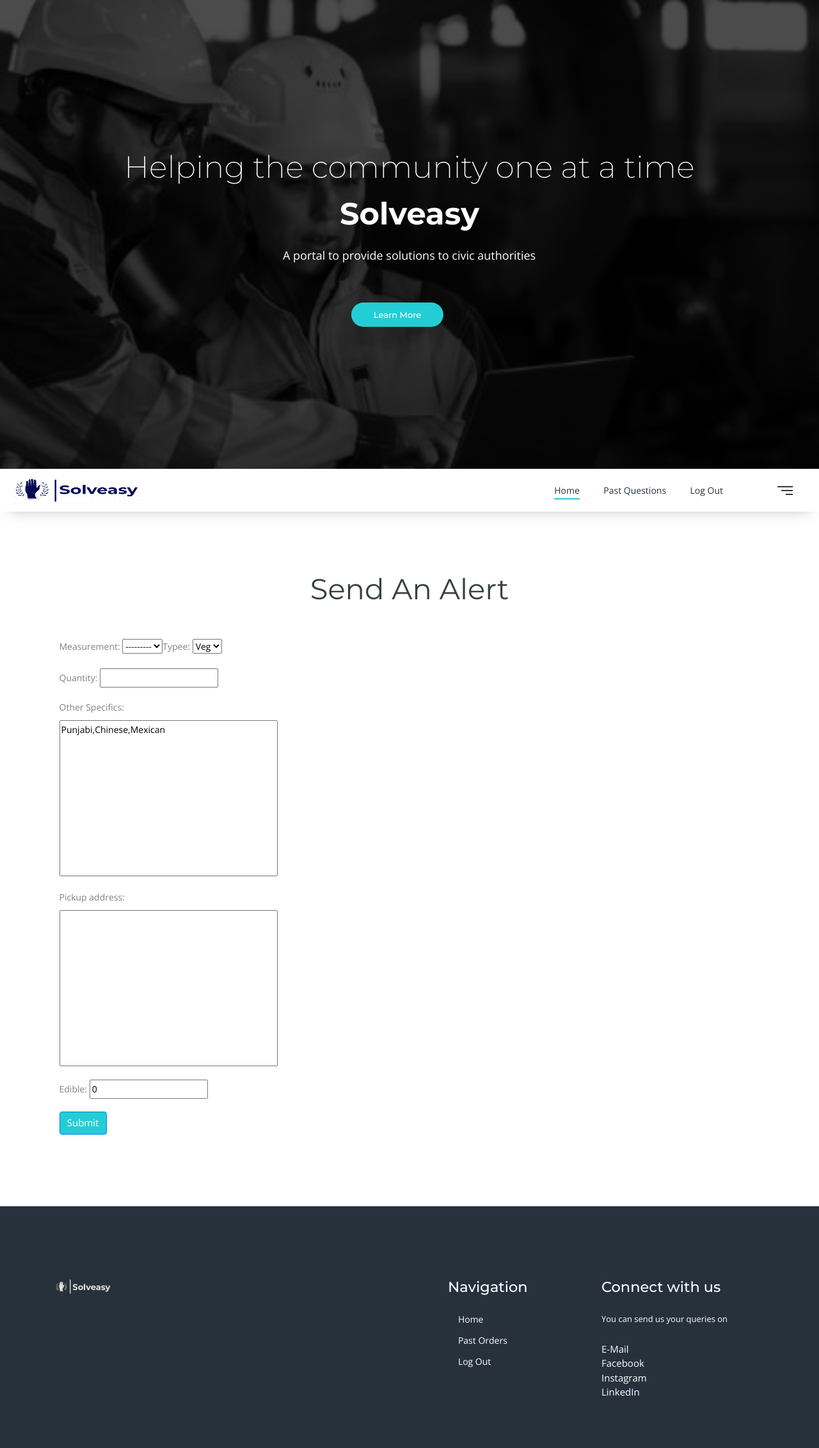
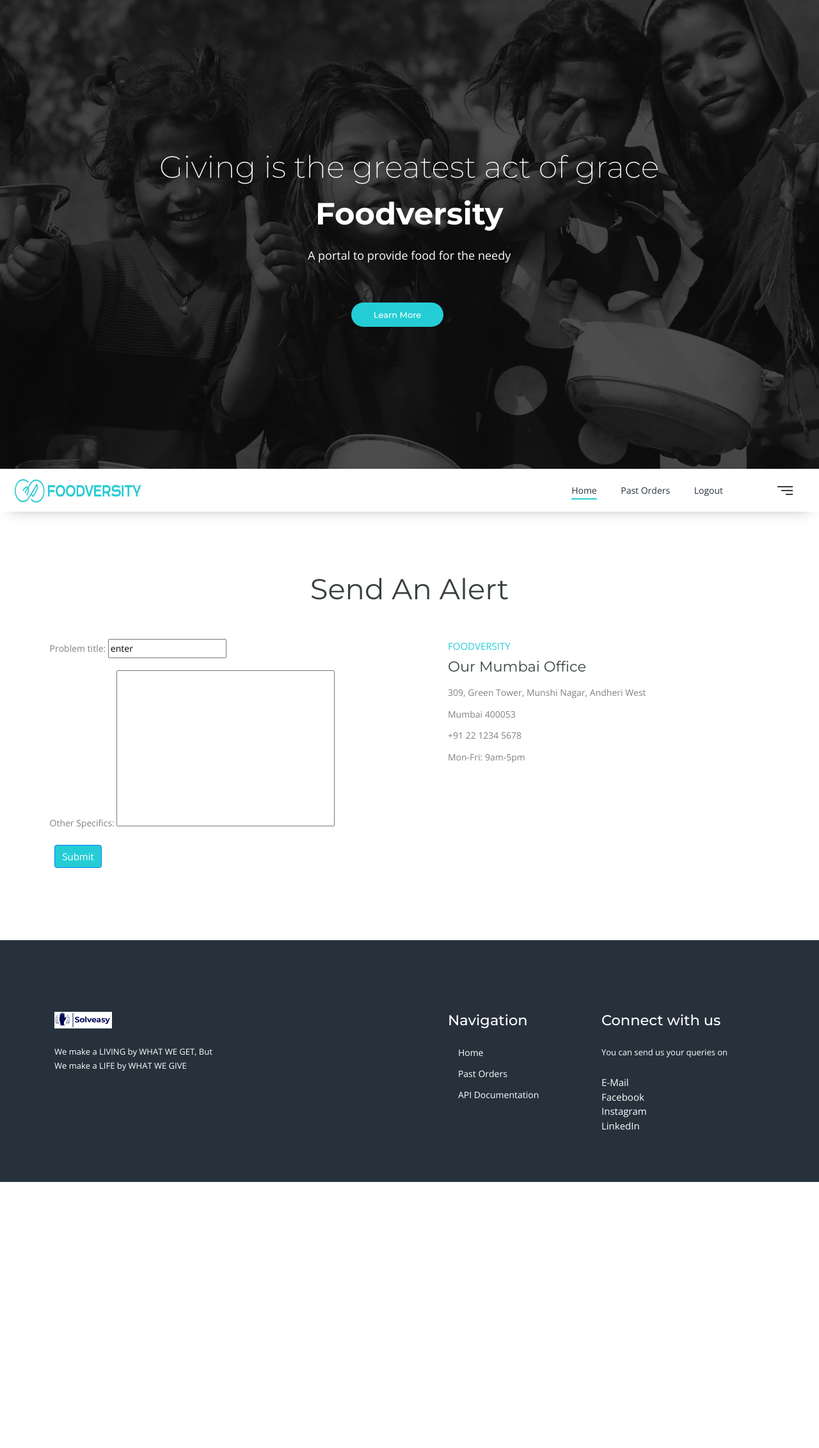
Before and after one commit to Rutvik-C/SE-Hackathon-20, a Django app: page /Authority/loginpage in a window 1280 px wide. Shown: the whole page at 64% size. After the commit the page ends 1848 px from the top, so only its background shows below. Run offline with Django 3.2, Linux system fonts and the light colour scheme; a user stored in the database is signed in; data comes from the database, SQL or seed files in the repository; some libraries are stand-ins or nearby versions; some web fonts are replaced.

Commit message:
district uploads problem

```diff
--- a/Solveasy/Authority/admin.py
+++ b/Solveasy/Authority/admin.py
@@ -1,10 +1,8 @@
 from django.contrib import admin
-from .models import Belongs,Cities,otherDetails,foodAvbl,Measurement,TypeOf, History
+from .models import Belongs,Cities,otherDetails,foodAvbl,History
 
 admin.site.register(Belongs)
 admin.site.register(Cities)
 admin.site.register(otherDetails)
 admin.site.register(foodAvbl)
-admin.site.register(Measurement)
-admin.site.register(TypeOf)
 admin.site.register(History)
--- a/Solveasy/Authority/models.py
+++ b/Solveasy/Authority/models.py
@@ -27,30 +27,14 @@
     def __str__(self):
         return self.address
 
-
-class Measurement(models.Model):
-    name = models.CharField(max_length=100, default="enter")
-
-    def __str__(self):
-        return self.name
-
-class TypeOf(models.Model):
-    name = models.CharField(max_length=100, default="enter")
-
-    def __str__(self):
-        return self.name
 class foodAvbl(models.Model):
     user = models.ForeignKey(User, related_name="foodss", related_query_name="foodss", null=True, blank=True,on_delete=models.CASCADE)
     otherDetails = models.OneToOneField(otherDetails, null=True, blank=True, on_delete=models.CASCADE)
-    measurement = models.ForeignKey(Measurement, on_delete=models.CASCADE, null=True)
-    typee = models.ForeignKey(TypeOf, on_delete=models.CASCADE, null=True,default="veg")
-    quantity = models.IntegerField()
-    Other_Specifics=models.TextField(max_length=100,default="Punjabi,Chinese,Mexican")
-    images=models.ImageField(upload_to='NGO/images', null=True, blank=True)
+    problem_title = models.CharField(max_length=100,default="enter")
+    Other_Specifics=models.TextField(max_length=100)
+    images=models.ImageField(upload_to='Authority/images', null=True, blank=True)
     city = models.CharField(max_length=100, default="enter")
-    pickup_address = models.TextField(max_length=200)
     created_on=models.DateTimeField(auto_now_add=False , editable=True,null=True)
-    edible = models.IntegerField(default=0)
 
     def __str__(self):
         return str(self.user.username)
@@ -58,15 +42,10 @@
 class History(models.Model):
     user = models.ForeignKey(User, related_name="foodsss", related_query_name="foodsss", null=True, blank=True,on_delete=models.CASCADE)
     otherDetails = models.OneToOneField(otherDetails, null=True, blank=True, on_delete=models.CASCADE)
-    measurement = models.ForeignKey(Measurement, on_delete=models.CASCADE, null=True)
-    typee = models.ForeignKey(TypeOf, on_delete=models.CASCADE, null=True,default="veg")
-    quantity = models.IntegerField()
     Other_Specifics=models.TextField(max_length=100,default="Punjabi,Chinese,Mexican")
     images=models.ImageField(upload_to='Authority/images', null=True, blank=True)
     city = models.CharField(max_length=100, default="enter")
-    pickup_address = models.TextField(max_length=200)
     created_on=models.DateTimeField(auto_now_add=False , editable=True,null=True)
-    edible = models.IntegerField(default=0)
 
     def __str__(self):
         return str(self.user.username)
--- a/Solveasy/Authority/templates/Authority/loginpage.html
+++ b/Solveasy/Authority/templates/Authority/loginpage.html
@@ -5,7 +5,7 @@
 
 <meta charset="utf-8">
 <meta name="viewport" content="width=device-width, initial-scale=1, shrink-to-fit=no">
-<title>Home</title>
+<title>Foodversity</title>
 <link href="https://proxy-ap-south1.goorm.io//service/5ed7420f71bc4ec08d5f3172_dcs3ic4fHwAcq61LxI9.run-ap-south1.goorm.io/9080//file/load/WhatsApp%20Image%202020-07-03%20at%2016.09.51%20(2).jpeg?path=d29ya3NwYWNlJTJGcm90cmFjdCUyRnZpZXdzJTJGaW1hZ2VzJTJGV2hhdHNBcHAlMjBJbWFnZSUyMDIwMjAtMDctMDMlMjBhdCUyMDE2LjA5LjUxJTIwKDIpLmpwZWc=&docker_id=dcs3ic4fHwAcq61LxI9&secure_session_id=FX2m6SIiaI8nF1KTtndqpGN1joMP2pOc" rel="icon">
 <link rel="stylesheet" href="https://themesindustry.com/html/trax-2020/css/bootstrap.min.css">
 <link rel="stylesheet" href="https://themesindustry.com/html/trax-2020/css/all.min.css">
@@ -30,7 +30,7 @@
 <nav class="navbar navbar-expand-lg fixed-bottom static-nav">
 <div style="margin-left:5px;" class="container">
 <a class="" href="#">
-  <img class="" style="margin-left:2px;height:40px; width:200px;" src="{% static 'frontpage/images/logo.png' %}"  alt="home banner">
+  <img class="" style="margin-left:2px;height:40px; width:200px;" src="{% static 'frontpage/images/Logonav.jpeg' %}"  alt="home banner">
 </a>
 <div class="collapse navbar-collapse">
 <ul class="navbar-nav mx-auto ml-xl-auto mr-xl-0">
@@ -38,10 +38,10 @@
 <a class="nav-link active pagescroll" href="#home">Home</a>
 </li>
 <li class="nav-item" href="/Authority/loginpage/pastalerts">
-<a class="nav-link " href="/Authority/loginpage/pastalerts">Past Questions</a>
+<a class="nav-link " href="/Authority/loginpage/pastalerts">Past Orders</a>
 </li>
 <li class="nav-item" href="/Authority/logout">
-<a class="nav-link " href="/Authority/logout">Log Out</a>
+<a class="nav-link " href="/Authority/logout">Logout</a>
 </li>
 </ul>
 </div>
@@ -63,7 +63,7 @@
 </li>
 
 <li class="nav-item">
-<a class="nav-link pagescroll" href="/Authority/loginpage/pastalerts">Past Questions</a>
+<a class="nav-link pagescroll" href="/Authority/loginpage/pastalerts">Past Orders</a>
 </li>
 
 <li class="nav-item">
@@ -90,16 +90,16 @@
 <li data-index="rs-layers" data-transition="fade" data-slotamount="default" data-hideafterloop="0" data-hideslideonmobile="off" data-easein="default" data-easeout="default" data-masterspeed="500" data-rotate="0" data-saveperformance="off" data-title="Slide" data-param1="" data-param2="" data-param3="" data-param4="" data-param5="" data-param6="" data-param7="" data-param8="" data-param9="" data-param10="" data-description="">
 
 <div class="overlay overlay-dark opacity-7"></div>
-<img class="slide-bg " style="height:100%;width:100%" src="{% static 'frontpage/images/banner1.jpeg' %}"  alt="home banner">
+<img class="slide-bg " style="height:100%;width:100%" src="{% static 'frontpage/images/banner.jpeg' %}"  alt="home banner">
 
 <div class="tp-caption tp-resizeme z-index-15" data-x="['center','center','center','center']" data-hoffset="['0','0','0','0']" data-y="['middle','middle','middle','middle']" data-voffset="['-150','-155','-155','-155']" data-whitespace="nowrap" data-responsive_offset="on" data-width="['none','none','none','none']" data-type="text" data-textalign="['center','center','center','center']" data-transform_idle="o:1;" data-transform_in="x:-50px;opacity:0;s:2000;e:Power3.easeOut;" data-transform_out="s:1000;e:Power3.easeInOut;s:1000;e:Power3.easeInOut;" data-start="1000" data-splitin="none" data-splitout="none">
-<h2 class="font-xlight">Helping the community one at a time</h2>
+<h2 class="font-xlight">Giving is the greatest act of grace</h2>
 </div>
  <div class="tp-caption tp-resizeme z-index-15" data-x="['center','center','center','center']" data-hoffset="['0','0','0','0']" data-y="['middle','middle','middle','middle']" data-voffset="['-70','-70','-70','-70']" data-whitespace="nowrap" data-responsive_offset="on" data-width="['none','none','none','none']" data-type="text" data-textalign="['center','center','center','center']" data-transform_idle="o:1;" data-transform_in="y:[100%];z:0;rX:0deg;rY:0;rZ:0;sX:1;sY:1;skX:0;skY:0;opacity:0;s:2000;e:Power4.easeInOut;" data-transform_out="s:1000;e:Power2.easeInOut;s:1000;e:Power2.easeInOut;" data-start="900" data-splitin="none" data-splitout="none">
-<h2 class="font-bold">Solveasy</h2>
+<h2 class="font-bold">Foodversity</h2>
 </div>
 <div class="tp-caption tp-resizeme z-index-15" data-x="['center','center','center','center']" data-hoffset="['0','0','0','0']" data-y="['middle','middle','middle','middle']" data-voffset="['0','0','0','0']" data-whitespace="nowrap" data-responsive_offset="on" data-width="['none','none','none','none']" data-type="text" data-textalign="['center','center','center','center']" data-fontsize="['24','24','20','20']" data-transform_idle="o:1;" data-transform_in="z:0;rX:0deg;rY:0;rZ:0;sX:2;sY:2;skX:0;skY:0;opacity:0;s:1000;e:Power2.easeOut;" data-transform_out="s:1000;e:Power3.easeInOut;s:1000;e:Power3.easeInOut;" data-mask_in="x:0px;y:0px;s:inherit;e:inherit;" data-start="1600" data-splitin="none" data-splitout="none">
-<p class="font-light">A portal to provide solutions to civic authorities</p>
+<p class="font-light">A portal to provide food for the needy</p>
 </div>
 <div class="tp-caption tp-resizeme z-index-15" data-x="['center','center','center','center']" data-hoffset="['-20','-20','-20','-20']" data-y="['middle','middle','middle','middle']" data-voffset="['100','100','110','110']" data-whitespace="nowrap" data-transform_idle="o:1;" data-transform_in="y:[100%];z:0;rX:0deg;rY:0;rZ:0;sX:1;sY:1;skX:0;skY:0;opacity:0;s:1500;e:Power4.easeInOut;" data-transform_out="s:900;e:Power2.easeInOut;s:900;e:Power2.easeInOut;" data-start="1800" data-splitin="none" data-splitout="none" data-responsive_offset="on">
 <a class="transition-3 button btn-primary button-padding pagescroll font-13" href="#about">Learn More</a>
@@ -125,7 +125,15 @@
 <div class="col-md-6 col-sm-12 order-md-2 text-center text-md-left">
 <div class="contact-meta pl-0 pl-sm-5 wow fadeInRight" data-wow-delay="300ms">
 <div class="heading-title heading_small">
-
+<span class="defaultcolor mb-2">FOODVERSITY</span>
+<h3 class="darkcolor font-normal">Our Mumbai Office</h3>
+</div>
+<div class="my-3">
+<p class="bottom10">309, Green Tower, Munshi Nagar, Andheri West</p>
+<p class="bottom10">Mumbai 400053</p>
+<p class="bottom10">+91 22 1234 5678</p>
+<p class="bottom10">Mon-Fri: 9am-5pm</p>
+</div>
 
 </div>
 </div>
@@ -135,9 +143,8 @@
 <form class="getin_form" action="/Authority/availability" method="post">{% csrf_token %}
 <div class="row px-2">
   {{form.as_p}}
+</div>
     <button type="submit" class="btn btn-primary">Submit</button>
-
-</div>
 </div>
 </form>
 </div>
@@ -152,8 +159,9 @@
 <div class="row">
 <div class="col-lg-3 col-md-6 col-sm-6">
 <div class="footer_panel padding_bottom_half bottom20">
-<a href="#" class="footer_logo bottom25">  <img src="{% static 'frontpage/images/footerlogo.jpg' %}"  alt="home banner">
+<a href="/" class="footer_logo bottom25">  <img src="{% static 'frontpage/images/logo.png' %}"  alt="home banner">
 </a>
+<p class="whitecolor bottom25">We make a LIVING by WHAT WE GET, But We make a LIFE by WHAT WE GIVE</p>
 <div class="d-table w-100 address-item whitecolor bottom25">
 <span class="d-table-cell align-middle"><i class="fas fa-mobile-alt"></i></span>
 
@@ -172,7 +180,7 @@
 <ul class="links">
 <li><a href="#home" class="pagescroll">Home</a></li>
 <li><a href="/Authority/loginpage/pastorders" class="pagescroll scrollupto">Past Orders</a></li>
-<li><a href="/Authority/logout">Log Out</a></li>
+<li><a href="/API">API Documentation</a></li>
 </ul>
 </div>
 </div>
--- a/Solveasy/Authority/views.py
+++ b/Solveasy/Authority/views.py
@@ -6,7 +6,7 @@
 from .forms import Registerdetail, Food
 from django.contrib.auth.decorators import user_passes_test, login_required
 from django.contrib.auth import authenticate, login, logout
-from .models import Belongs, foodAvbl, otherDetails, TypeOf, Cities, Measurement, History
+from .models import Belongs, foodAvbl, otherDetails, Cities, History
 from django.core.mail import send_mail
 from django.utils import timezone
 
@@ -51,7 +51,7 @@
             object.user = myuser
             object.save()
 
-        messages.success(request, "Your NGO account has been successfully created")
+        messages.success(request, "Your Authority account has been successfully created")
         return redirect("/Authority/login")
 
     else:
```
Also changed, not shown: Solveasy/Student/models.py (+29 -0 lines), Solveasy/Student/templates/Student/thankyou.html (+10 -4 lines), Solveasy/Student/views.py (+7 -19 lines), Solveasy/Authority/migrations/0002_auto_20201206_1651.py (added), Solveasy/db.sqlite3, Solveasy/media/Authority/images/download_YuwnAR5.jpeg (added), Solveasy/media/Authority/images/download_yNmQkgm.jpeg (added).
